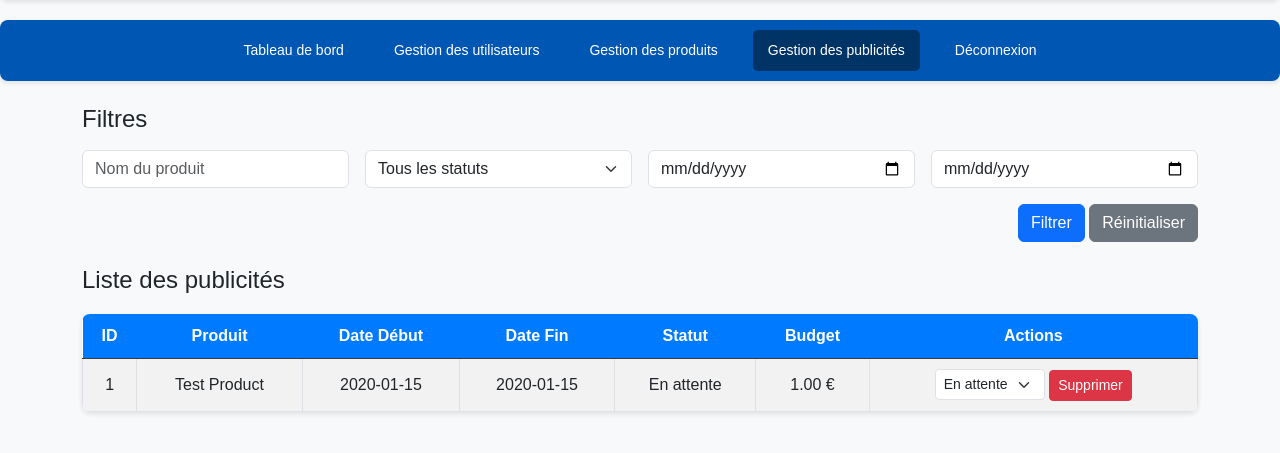
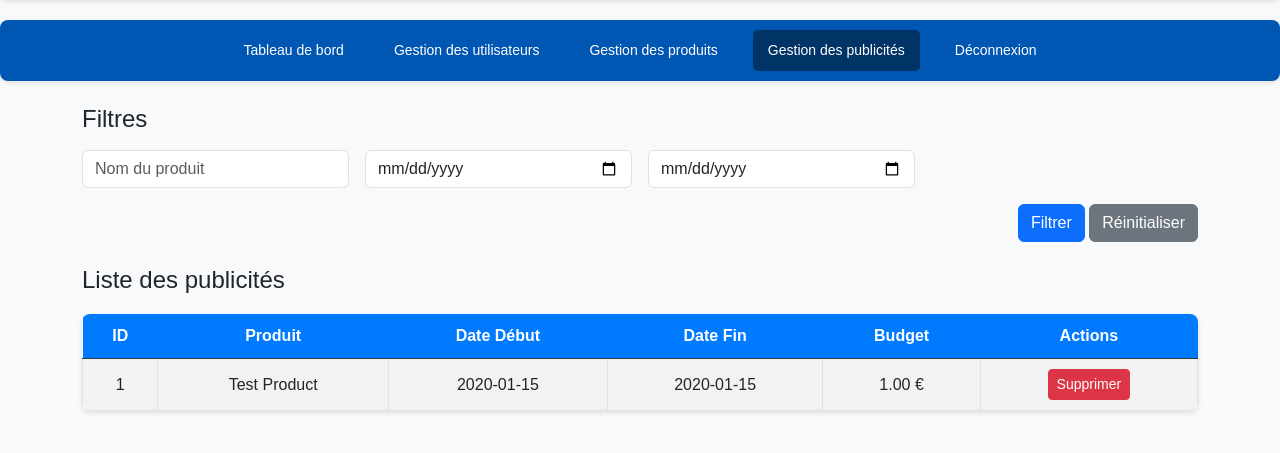
Before and after one commit to Yomnahaouel/Marketplace, a PHP site: page /Marketplace/Admin/publicite.php in a window 1280 px wide. Shown: the part 69-522 px from the top of the page. Run offline with PHP 8.4, Linux system fonts and the light colour scheme; a user stored in the database is signed in; data comes from the database, SQL or seed files in the repository; tables that the repository leaves empty hold one stand-in row (values such as "Sample post").

Commit message:
Fix some Bugs

```diff
--- a/Admin/admin.php
+++ b/Admin/admin.php
@@ -52,10 +52,7 @@ $totalRevenue = $conn->query("SELECT SUM(montant_total) AS total FROM commande W
                 <h3>Commandes</h3>
                 <p class="stat-value"><?= $totalOrders ?></p>
             </div>
-            <div class="stat-box" style="background: #ffebee;">
-                <h3>Revenu Total</h3>
-                <p class="stat-value"><?= number_format($totalRevenue, 2) ?> TND</p>
-            </div>
+
         </div>
     </div>
 </body>
--- a/Admin/publicite.php
+++ b/Admin/publicite.php
@@ -32,10 +32,7 @@ if (!empty($_GET['produit'])) {
     $produit = $conn->real_escape_string($_GET['produit']);
     $whereClauses[] = "pr.nom LIKE '%$produit%'";
 }
-if (!empty($_GET['statut'])) {
-    $statut = $conn->real_escape_string($_GET['statut']);
-    $whereClauses[] = "p.statut = '$statut'";
-}
+
 if (!empty($_GET['date_debut'])) {
     $date_debut = $conn->real_escape_string($_GET['date_debut']);
     $whereClauses[] = "p.date_debut >= '$date_debut'";
@@ -79,14 +76,7 @@ $result = $conn->query($query);
             <div class="col-md-3">
                 <input type="text" name="produit" class="form-control" placeholder="Nom du produit" value="<?= htmlspecialchars($_GET['produit'] ?? '') ?>">
             </div>
-            <div class="col-md-3">
-                <select name="statut" class="form-select">
-                    <option value="">Tous les statuts</option>
-                    <option value="En attente" <?= (isset($_GET['statut']) && $_GET['statut'] === 'En attente') ? 'selected' : '' ?>>En attente</option>
-                    <option value="Active" <?= (isset($_GET['statut']) && $_GET['statut'] === 'Active') ? 'selected' : '' ?>>Active</option>
-                    <option value="Terminée" <?= (isset($_GET['statut']) && $_GET['statut'] === 'Terminée') ? 'selected' : '' ?>>Terminée</option>
-                </select>
-            </div>
+
             <div class="col-md-3">
                 <input type="date" name="date_debut" class="form-control" placeholder="Date début" value="<?= htmlspecialchars($_GET['date_debut'] ?? '') ?>">
             </div>
@@ -107,7 +97,6 @@ $result = $conn->query($query);
                     <th scope="col">Produit</th>
                     <th scope="col">Date Début</th>
                     <th scope="col">Date Fin</th>
-                    <th scope="col">Statut</th>
                     <th scope="col">Budget</th>
                     <th scope="col">Actions</th>
                 </tr>
@@ -119,17 +108,8 @@ $result = $conn->query($query);
                     <td><?= htmlspecialchars($publicite['produit_nom']) ?></td>
                     <td><?= $publicite['date_debut'] ?></td>
                     <td><?= $publicite['date_fin'] ?></td>
-                    <td><?= $publicite['statut'] ?></td>
                     <td><?= number_format($publicite['budget'], 2) ?> €</td>
                     <td>
-                        <form method="POST" class="d-inline">
-                            <input type="hidden" name="id" value="<?= $publicite['id'] ?>">
-                            <select name="statut" class="form-select form-select-sm d-inline w-auto" onchange="this.form.submit()">
-                                <option value="En attente" <?= $publicite['statut'] === 'En attente' ? 'selected' : '' ?>>En attente</option>
-                                <option value="Active" <?= $publicite['statut'] === 'Active' ? 'selected' : '' ?>>Active</option>
-                                <option value="Terminée" <?= $publicite['statut'] === 'Terminée' ? 'selected' : '' ?>>Terminée</option>
-                            </select>
-                        </form>
                         <a href="?supprimer=<?= $publicite['id'] ?>" class="btn btn-sm btn-danger" onclick="return confirm('Confirmer la suppression ?')">Supprimer</a>
                     </td>
                 </tr>
--- a/Client/wishlist.php
+++ b/Client/wishlist.php
@@ -68,8 +68,10 @@ $result = $conn->query($query);
         <div class="row">
             <?php while ($product = $result->fetch_assoc()): ?>
             <div class="col-md-4 mb-4">
+              <?php $basePath = 'http://localhost/Marketplace/'; ?>
+
 <div class="card">
-                    <img src="<?= $product['image'] ?>" class="card-img-top" alt="<?= htmlspecialchars($product['name']) ?>">
+    <img src="<?= $basePath . htmlspecialchars($product['image'] ?? 'default.jpg') ?>" class="card-img-top" alt="<?= htmlspecialchars($product['name']) ?>">
     <div class="card-body">
         <h5 class="card-title"><?= htmlspecialchars($product['name']) ?></h5>
         <p class="card-text">Prix: <?= number_format($product['price'], 2) ?> €</p>
@@ -78,6 +80,7 @@ $result = $conn->query($query);
         <a href="wishlist.php?remove=<?= $product['product_id'] ?>" class="btn btn-sm btn-danger">Retirer</a>
     </div>
 </div>
+
             </div>
             <?php endwhile; ?>
         </div>
--- a/Seller/products.php
+++ b/Seller/products.php
@@ -160,8 +160,8 @@ if (isset($_POST['modifier_produit'])) {
                 echo '<td style="max-width:200px;white-space:nowrap;overflow:hidden;text-overflow:ellipsis;">' . htmlspecialchars($prod['description']) . '</td>';
                 echo '<td>';
                 // Update the image path to include the base URL
-                if (!empty($prod['photo'])) {
-                    $imageUrl = 'http://localhost/Marketplace/' . htmlspecialchars($prod['photo']);
+                if (!empty($prod['image'])) {
+                    $imageUrl = 'http://localhost/Marketplace/' . htmlspecialchars($prod['image']);
                     echo '<img src="' . $imageUrl . '" alt="Photo du produit" style="max-width:80px;max-height:80px;border-radius:8px;">';
                 } else {
                     echo '<span style="color:#888;">Pas de photo</span>'; // Message par défaut si aucune photo n'est disponible
--- a/Seller/seller.php
+++ b/Seller/seller.php
@@ -194,10 +194,7 @@ $totalRevenue = $conn->query("SELECT SUM(c.montant_total) AS total FROM commande
                 <h3>Commandes</h3>
                 <p class="stat-value"><?= $totalOrders ?></p>
             </div>
-            <div class="stat-box" style="background: #ffebee;">
-                <h3>Revenu Total</h3>
-                <p class="stat-value"><?= number_format($totalRevenue, 2) ?> TND</p>
-            </div>
+
         </div>
     </div>
 </body>
```
Also changed, not shown: Client/products.php (+11 -18 lines), Seller/uploads/682fc6e334c01_logo.png (added), Seller/uploads/682fc7d6d7c08_logo.png (added). Lines whose indentation alone changed are shown as unchanged.
